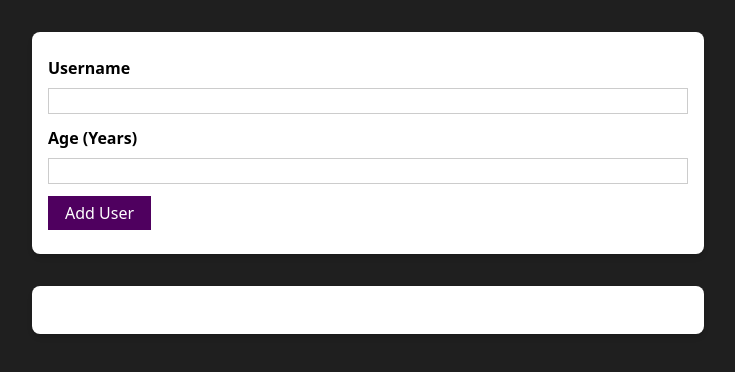
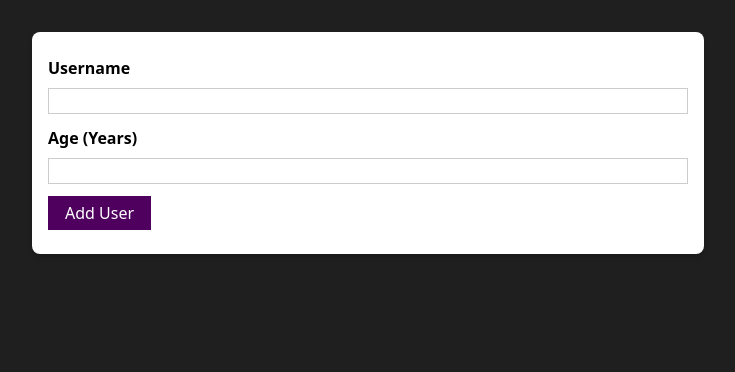
Before and after one commit to Chalderrr/react-js-training, a React (Create React App) app: page / in a window 1280 px wide. Shown: the top 372 px of the page, without its empty margins (272-1007 px from the left). Built offline with nearby package versions, Linux system fonts and the light colour scheme.

Commit message:
:zap: check usersList has length before rendering

```diff
--- a/src/App.js
+++ b/src/App.js
@@ -18,7 +18,7 @@ function App() {
     return (
         <div>
             <AddUser onAddUser={addUserHandler} />
-            <UserList users={usersList} />
+            {usersList.length > 0 && <UserList users={usersList} />}
         </div>
     );
 }
```
